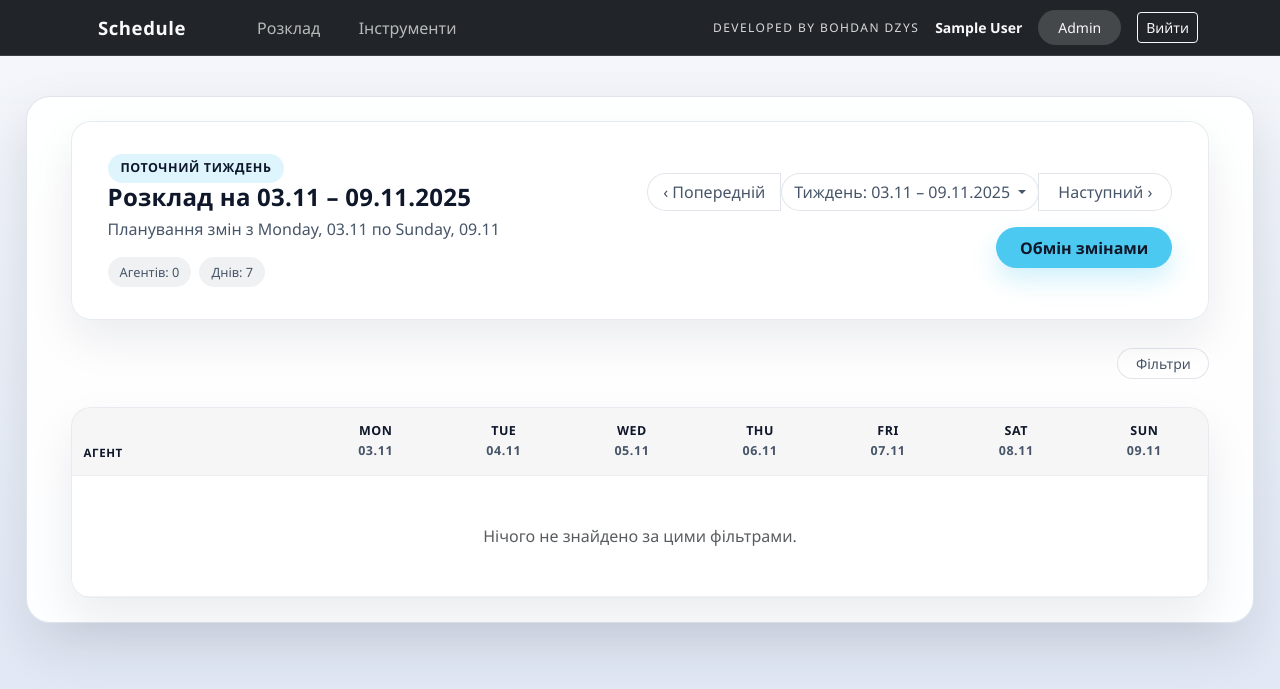
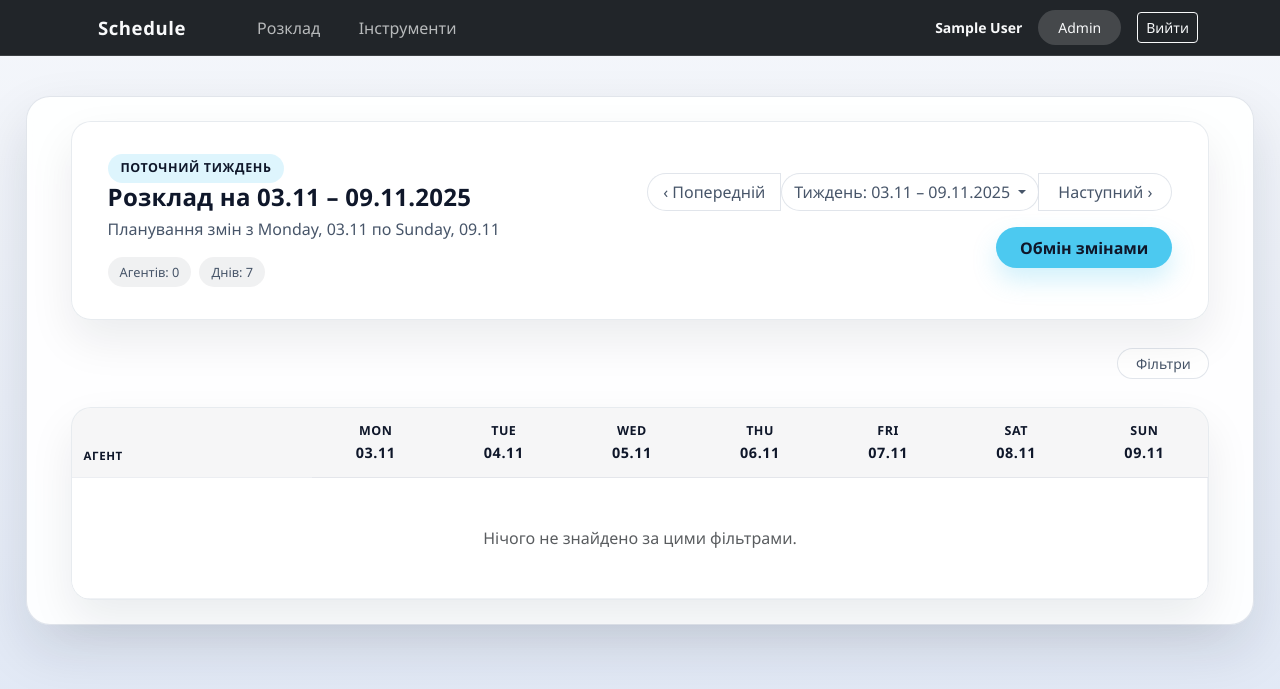
Before and after one commit to bod9dzys/BasicWFMbb, a Django app: page / in a window 1280 px wide. Shown: the top 689 px of the page. Run offline with Django 5.2, Linux system fonts and the light colour scheme; the visitor is signed in with stand-in values (Sample User, id 1); data comes from the database, SQL or seed files in the repository; data that the repository does not hold is empty; some libraries are stand-ins or nearby versions.

Commit message:
29.10 start

```diff
--- a/templates/base.html
+++ b/templates/base.html
@@ -415,7 +415,6 @@
         {% endif %}
 
         <div class="ms-auto d-flex align-items-center gap-3">
-          <span class="developer-tag d-none d-sm-inline">Developed by Bohdan Dzys</span>
           {% if user.is_authenticated %}
             <span class="text-light small fw-semibold d-none d-md-inline">
               {{ user.get_full_name|default:user.username }}
--- a/templates/schedule_week.html
+++ b/templates/schedule_week.html
@@ -107,8 +107,9 @@
   }
   .schedule-table__day-date {
     display: block;
-    font-size: 0.78rem;
-    color: var(--text-secondary);
+    font-size: 0.9rem;
+    font-weight: 600;
+    color: 475569;
     margin-top: 0.1rem;
   }
   .agent-card {
```
